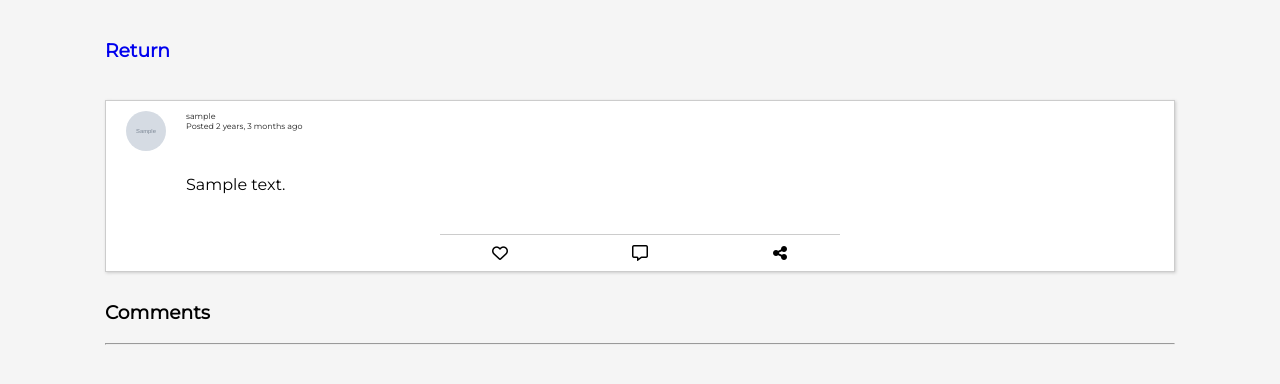
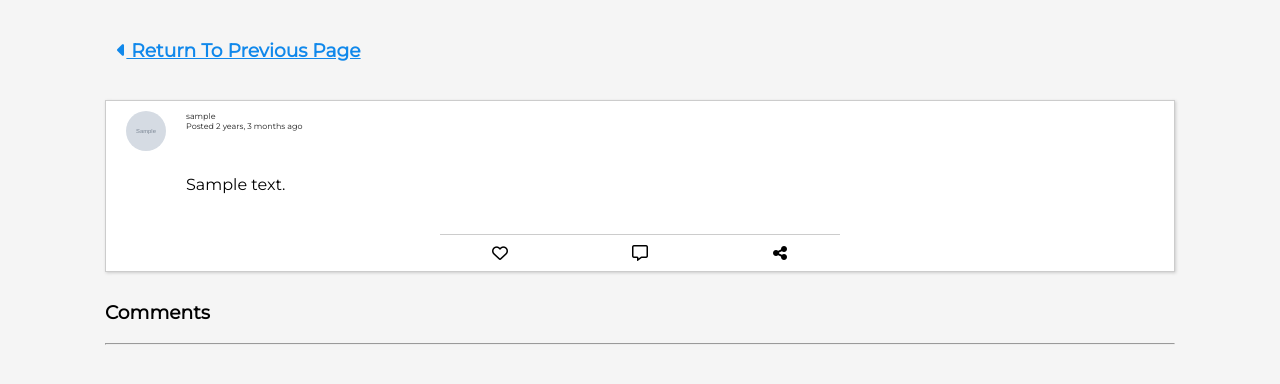
Before and after one commit to Arc-Data/BlogAppV2, a Django app: page /post/1/ in a window 1280 px wide. Shown: the part 60-444 px from the top of the page. Run offline with Django 4.2, Linux system fonts and the light colour scheme; a user stored in the database is signed in; tables that the repository leaves empty hold one stand-in row (values such as "Sample post"); grey boxes marked "Sample" are stand-in pictures; some libraries are stand-ins or nearby versions.

Commit message:
Fixed Return Text

```diff
--- a/social/templates/social/post-detail.html
+++ b/social/templates/social/post-detail.html
@@ -9,11 +9,11 @@
 			<div class = "main-container">
 			<h3>
 				{% if previous %}
-				<a href = "{{previous}}">
+				<a href = "{{previous}}" class ="return-page">
 				{% else %}
 				<a href = "{% url 'home' %}">
 				{% endif %}
-				Return</a>
+				<i class="fa-solid fa-caret-left"></i> Return To Previous Page</a>
 			</h3>
 			<div class = "post-container post-article post-full">
 
--- a/static/css/style.css
+++ b/static/css/style.css
@@ -461,3 +461,9 @@ nav {
 .btn-warning {
 	background: red;
 }
+
+.return-page {
+	padding: 10px 12px;
+	color: #1088eb;
+	text-decoration: underline;
+}
```
